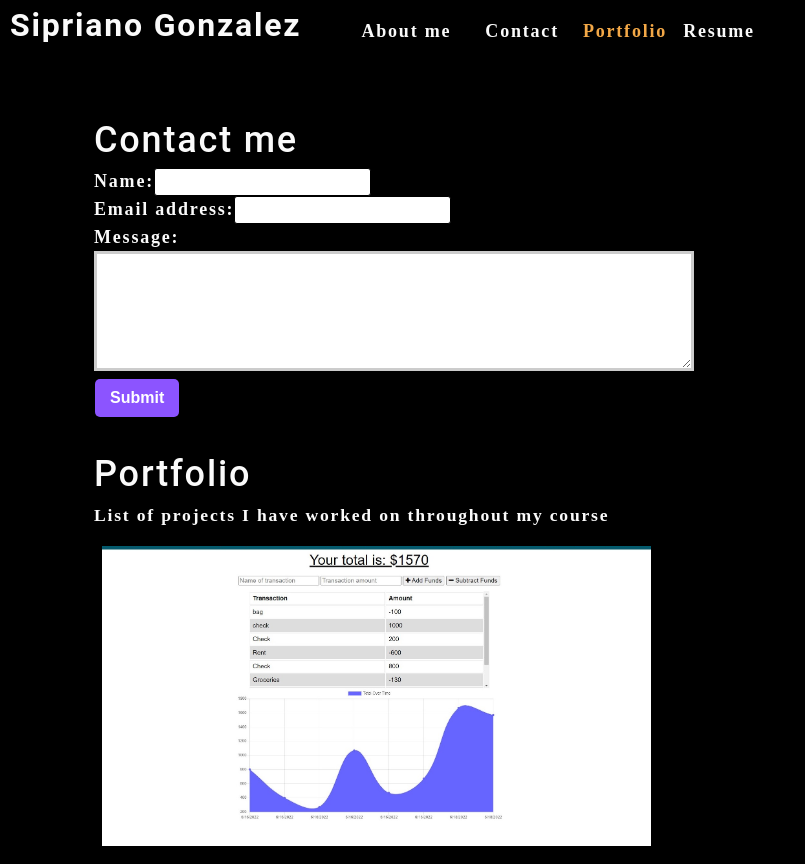
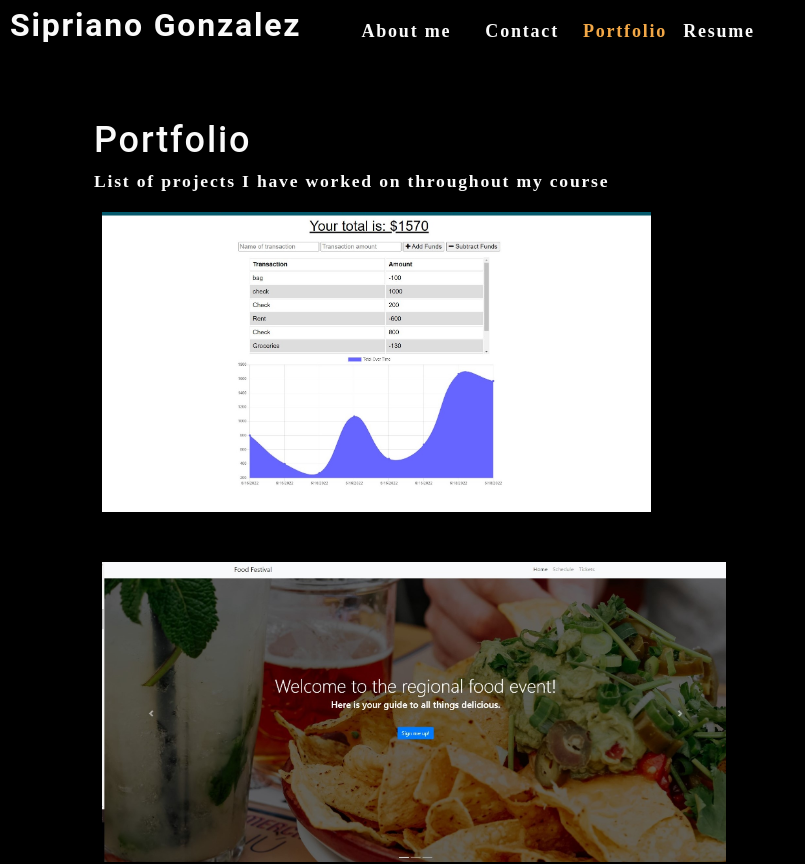
Before and after one commit to SipG789/athena, a React (Create React App) app: page / in a window 1280 px wide. Shown: the top 864 px of the page, without its empty margins (0-805 px from the left). Built offline with nearby package versions, Linux system fonts and the light colour scheme.

Commit message:
add conditional rendering

```diff
--- a/src/App.js
+++ b/src/App.js
@@ -1,9 +1,8 @@
-import React, { useState } from 'react';
-import Nav from './components/Nav';
-import About from './components/About';
-import Portfolio from './components/Portfolio';
-import ContactForm from './components/Contact';
-
+import React, { useState } from "react";
+import Nav from "./components/Nav";
+import About from "./components/About";
+import Portfolio from "./components/Portfolio";
+import ContactForm from "./components/Contact";
 
 function App() {
   const [categories] = useState([
@@ -15,6 +14,7 @@
   ]);
 
   const [currentCategory, setCurrentCategory] = useState(categories[0]);
+  const [contactSelected, setContactSelected] = useState(false);
 
   return (
     <div>
@@ -22,11 +22,18 @@
         categories={categories}
         setCurrentCategory={setCurrentCategory}
         currentCategory={currentCategory}
+        contactSelected={contactSelected}
+        setContactSelected={setContactSelected}
       ></Nav>
       <main>
-      <ContactForm></ContactForm>
-      <Portfolio currentCategory={currentCategory}></Portfolio>
-      <About></About>
+        {!contactSelected ? (
+          <>
+            <Portfolio currentCategory={currentCategory}></Portfolio>
+            <About></About>
+          </>
+        ) : (
+          <ContactForm></ContactForm>
+        )}
       </main>
     </div>
   );
--- a/src/components/Contact/index.js
+++ b/src/components/Contact/index.js
@@ -1,39 +1,64 @@
 import React, { useState } from "react";
+import { validateEmail } from "../../utils/helpers";
 
 function ContactForm() {
-    const [formState, setFormState] = useState({ name: '', email: '', message: '' });
-    const { name, email, message } = formState;
+  const [formState, setFormState] = useState({
+    name: "",
+    email: "",
+    message: "",
+  });
+  const { name, email, message } = formState;
+  const [errorMessage, setErrorMessage] = useState("");
 
-    function handleChange(e) {
-        setFormState({...formState, [e.target.name]: e.target.value })
+  const handleSubmit = (e) => {
+    e.preventDefault();
+    if (!errorMessage) {
+      setFormState({ [e.target.name]: e.target.value });
+      console.log('Form', formState);
     }
+  };
 
-    function handleSubmit(e) {
-        e.preventDefault();
-        console.log(formState);
+  const handleChange = (e) => {
+    if (e.target.name === 'email') {
+      const isValid = validateEmail(e.target.value);
+      if (!isValid) {
+        setErrorMessage('Your email is invalid.');
+      } else {
+        setErrorMessage('');
       }
-
+    } else {
+      if (!e.target.value.length) {
+        setErrorMessage(`${e.target.name} is required.`);
+      } else {
+        setErrorMessage('');
+      }
+    }
+  };
 
   return (
     <section>
-      <h1>Contact me</h1>
+      <h1 data-testid="h1tag">Contact me</h1>
       <form id="contact-form" onSubmit={handleSubmit}>
         <div>
           <label htmlFor="name">Name:</label>
-          <input type="text" defaultValue={name} onChange={handleChange} name="name" />
+          <input type="text" name="name" defaultValue={name} onBlur={handleChange} />
         </div>
         <div>
           <label htmlFor="email">Email address:</label>
-          <input type="email" defaultValue={email} name="email" onChange={handleChange} />
+          <input type="email" name="email" defaultValue={email} onBlur={handleChange} />
         </div>
         <div>
           <label htmlFor="message">Message:</label>
-          <textarea name="message" defaultValue={message} onChange={handleChange} rows="5" />
+          <textarea name="message" rows="5" defaultValue={message} onBlur={handleChange} />
         </div>
-        <button type="submit">Submit</button>
+        {errorMessage && (
+          <div>
+            <p className="error-text">{errorMessage}</p>
+          </div>
+        )}
+        <button data-testid="button" type="submit">Submit</button>
       </form>
     </section>
   );
 }
-
 export default ContactForm;
--- a/src/components/Nav/index.js
+++ b/src/components/Nav/index.js
@@ -1,11 +1,13 @@
-import React, { useEffect } from 'react';
-import { capitalizeFirstLetter } from '../../utils/helpers';
+import React, { useEffect } from "react";
+import { capitalizeFirstLetter } from "../../utils/helpers";
 
 function Nav(props) {
   const {
     categories = [],
     setCurrentCategory,
     currentCategory,
+    contactSelected,
+    setContactSelected,
   } = props;
 
   useEffect(() => {
@@ -27,25 +29,28 @@
       <nav>
         <ul className="flex-row">
           <li className="mx-2">
-            <a href="#about" onClick={() => handleClick()}>
+            <a
+              data-testid="about"
+              href="#about"
+              onClick={() => setContactSelected(false)}
+            >
               About me
             </a>
           </li>
-          <li className={"mx-2"}>
-            <span onClick={() => handleClick()}>
-                Contact
-            </span>
+          <li className={`mx-2 ${contactSelected && 'navActive'}`}>
+            <span onClick={() => setContactSelected(true)}>Contact</span>
           </li>
           {categories.map((category) => (
            <li
            className={`mx-1 ${
-                currentCategory.name === category.name && 'navActive'
+             currentCategory.name === category.name && !contactSelected && `navActive`
              }`}
            key={category.name}
          >
               <span
                 onClick={() => {
                   setCurrentCategory(category);
+                  setContactSelected(false);
                 }}
               >
                 {capitalizeFirstLetter(category.name)}
```
Lines whose indentation alone changed are shown as unchanged.
